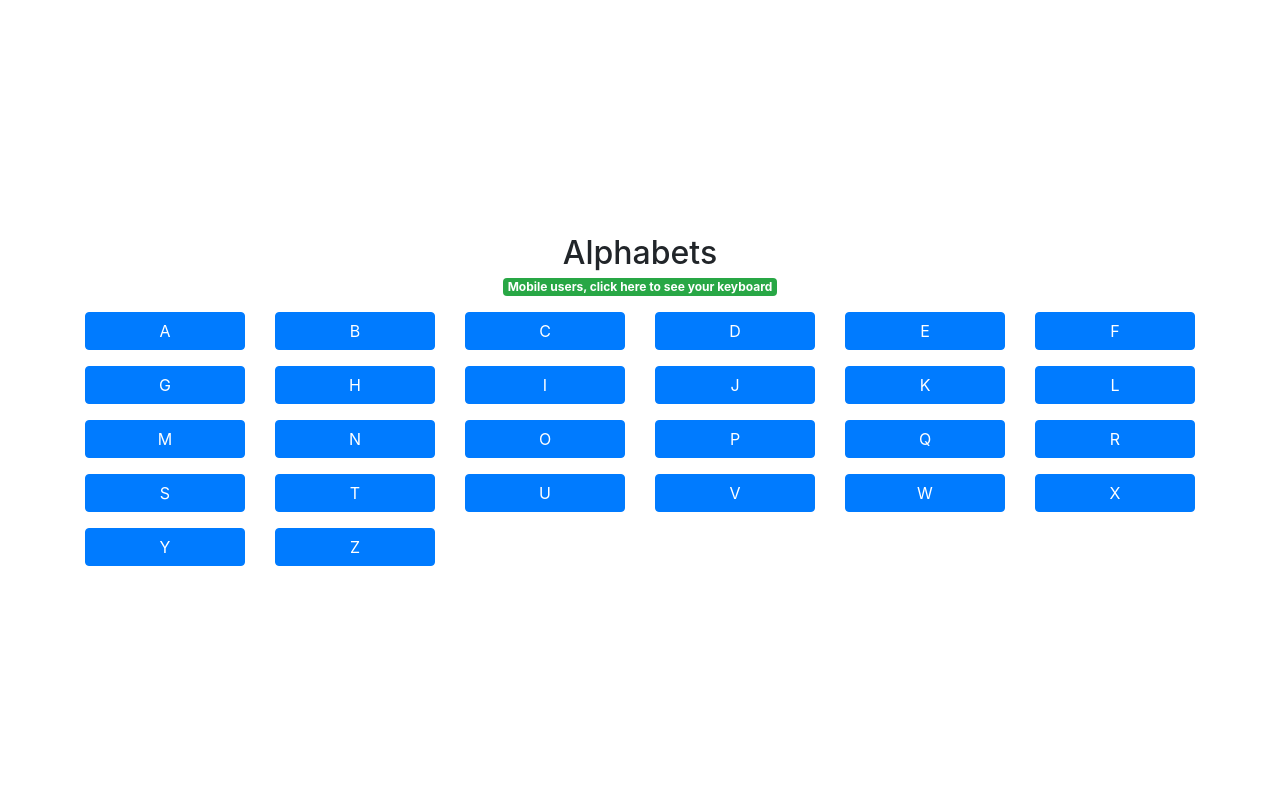
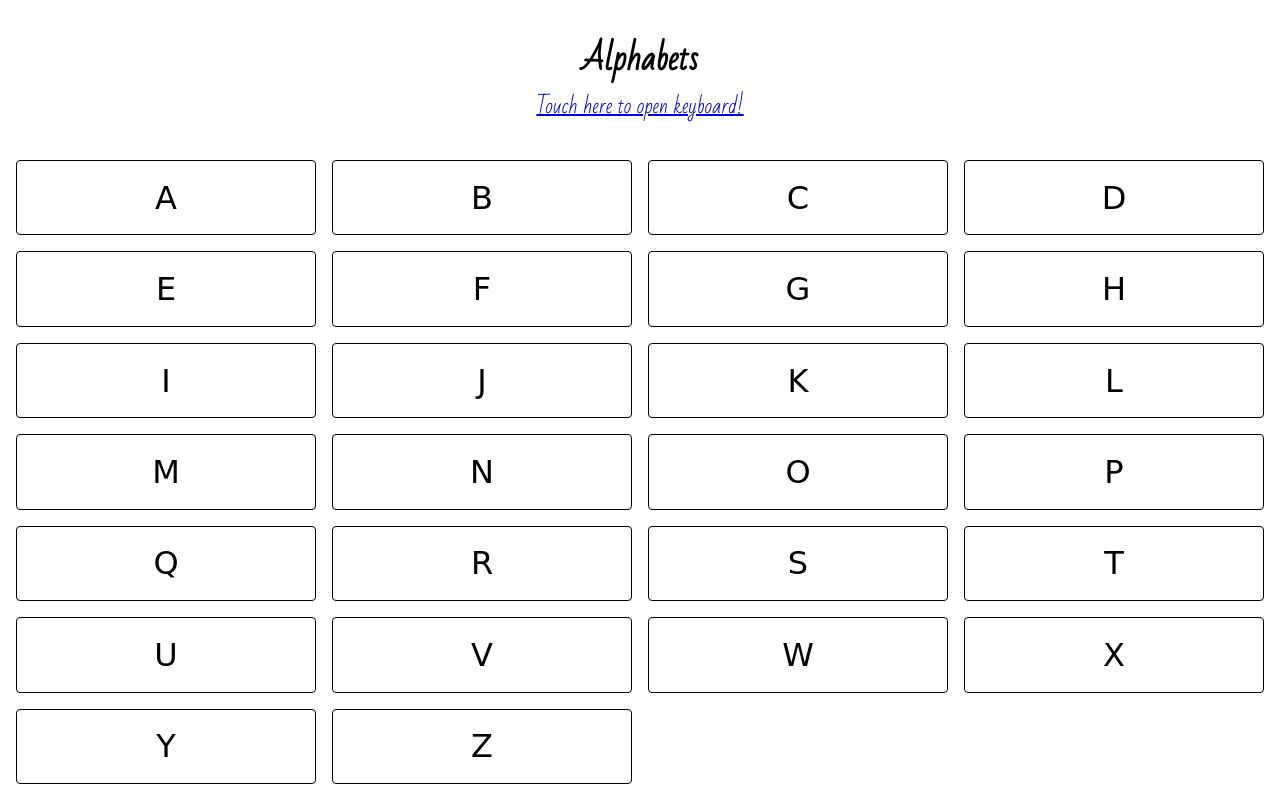
Before and after one commit to jasonzhouu/js30-1, a website built with webpack: page src/index.html in a window 1280 px wide. Built offline with nearby package versions, Linux system fonts and the light colour scheme; a web font is replaced by a local one.

Commit message:
Remove bootstrap and add custom styles

```diff
--- a/src/index.html
+++ b/src/index.html
@@ -3,99 +3,42 @@
 <head>
   <meta charset="UTF-8">
   <meta name="viewport" content="width=device-width, initial-scale=1">
-  <title>JS30-1</title>
-  <link rel="stylesheet" href="https://stackpath.bootstrapcdn.com/bootstrap/4.3.1/css/bootstrap.min.css">
+  <title>Alphabets</title>
 </head>
 <body>
-  <div class="container">
-    <div class="d-flex justify-content-md-center align-items-center flex-column app">
-      <h1 class="h2 mt-3 mb-0">Alphabets</h1>
-      <div>
-        <input type="text" class="input sr-only" value="None...">
-        <a href="#" class="kbd badge badge-success mt-0 mb-3">Mobile users, click here to see your keyboard</a>
-      </div>
-      <div class="row">
-        <div class="col col-4 col-md-3 col-lg-2">
-          <button class="btn btn-primary btn-block mb-3 key" data-key="a">A</button>
-        </div>
-        <div class="col col-4 col-md-3 col-lg-2">
-          <button class="btn btn-primary btn-block mb-3 key" data-key="b">B</button>
-        </div>
-        <div class="col col-4 col-md-3 col-lg-2">
-          <button class="btn btn-primary btn-block mb-3 key" data-key="c">C</button>
-        </div>
-        <div class="col col-4 col-md-3 col-lg-2">
-          <button class="btn btn-primary btn-block mb-3 key" data-key="d">D</button>
-        </div>
-        <div class="col col-4 col-md-3 col-lg-2">
-          <button class="btn btn-primary btn-block mb-3 key" data-key="e">E</button>
-        </div>
-        <div class="col col-4 col-md-3 col-lg-2">
-          <button class="btn btn-primary btn-block mb-3 key" data-key="f">F</button>
-        </div>
-        <div class="col col-4 col-md-3 col-lg-2">
-          <button class="btn btn-primary btn-block mb-3 key" data-key="g">G</button>
-        </div>
-        <div class="col col-4 col-md-3 col-lg-2">
-          <button class="btn btn-primary btn-block mb-3 key" data-key="h">H</button>
-        </div>
-        <div class="col col-4 col-md-3 col-lg-2">
-          <button class="btn btn-primary btn-block mb-3 key" data-key="i">I</button>
-        </div>
-        <div class="col col-4 col-md-3 col-lg-2">
-          <button class="btn btn-primary btn-block mb-3 key" data-key="j">J</button>
-        </div>
-        <div class="col col-4 col-md-3 col-lg-2">
-          <button class="btn btn-primary btn-block mb-3 key" data-key="k">K</button>
-        </div>
-        <div class="col col-4 col-md-3 col-lg-2">
-          <button class="btn btn-primary btn-block mb-3 key" data-key="l">L</button>
-        </div>
-        <div class="col col-4 col-md-3 col-lg-2">
-          <button class="btn btn-primary btn-block mb-3 key" data-key="m">M</button>
-        </div>
-        <div class="col col-4 col-md-3 col-lg-2">
-          <button class="btn btn-primary btn-block mb-3 key" data-key="n">N</button>
-        </div>
-        <div class="col col-4 col-md-3 col-lg-2">
-          <button class="btn btn-primary btn-block mb-3 key" data-key="o">O</button>
-        </div>
-        <div class="col col-4 col-md-3 col-lg-2">
-          <button class="btn btn-primary btn-block mb-3 key" data-key="p">P</button>
-        </div>
-        <div class="col col-4 col-md-3 col-lg-2">
-          <button class="btn btn-primary btn-block mb-3 key" data-key="q">Q</button>
-        </div>
-        <div class="col col-4 col-md-3 col-lg-2">
-          <button class="btn btn-primary btn-block mb-3 key" data-key="R">R</button>
-        </div>
-        <div class="col col-4 col-md-3 col-lg-2">
-          <button class="btn btn-primary btn-block mb-3 key" data-key="s">S</button>
-        </div>
-        <div class="col col-4 col-md-3 col-lg-2">
-          <button class="btn btn-primary btn-block mb-3 key" data-key="t">T</button>
-        </div>
-        <div class="col col-4 col-md-3 col-lg-2">
-          <button class="btn btn-primary btn-block mb-3 key" data-key="u">U</button>
-        </div>
-        <div class="col col-4 col-md-3 col-lg-2">
-          <button class="btn btn-primary btn-block mb-3 key" data-key="v">V</button>
-        </div>
-        <div class="col col-4 col-md-3 col-lg-2">
-          <button class="btn btn-primary btn-block mb-3 key" data-key="w">W</button>
-        </div>
-        <div class="col col-4 col-md-3 col-lg-2">
-          <button class="btn btn-primary btn-block mb-3 key" data-key="x">X</button>
-        </div>
-        <div class="col col-4 col-md-3 col-lg-2">
-          <button class="btn btn-primary btn-block mb-3 key" data-key="y">Y</button>
-        </div>
-        <div class="col col-4 col-md-3 col-lg-2">
-          <button class="btn btn-primary btn-block mb-3 key" data-key="z">Z</button>
-        </div>
-      </div>
-    </div>
-  </div>
+  <header>
+    <h1 class="h1">Alphabets</h1>
+    <a href="#" class="kbd">Touch here to open keyboard!</a>
+  </header>
+  <main>
+    <button class="key" data-key="a">A</button>
+    <button class="key" data-key="b">B</button>
+    <button class="key" data-key="c">C</button>
+    <button class="key" data-key="d">D</button>
+    <button class="key" data-key="e">E</button>
+    <button class="key" data-key="f">F</button>
+    <button class="key" data-key="g">G</button>
+    <button class="key" data-key="h">H</button>
+    <button class="key" data-key="i">I</button>
+    <button class="key" data-key="j">J</button>
+    <button class="key" data-key="k">K</button>
+    <button class="key" data-key="l">L</button>
+    <button class="key" data-key="m">M</button>
+    <button class="key" data-key="n">N</button>
+    <button class="key" data-key="o">O</button>
+    <button class="key" data-key="p">P</button>
+    <button class="key" data-key="q">Q</button>
+    <button class="key" data-key="R">R</button>
+    <button class="key" data-key="s">S</button>
+    <button class="key" data-key="t">T</button>
+    <button class="key" data-key="u">U</button>
+    <button class="key" data-key="v">V</button>
+    <button class="key" data-key="w">W</button>
+    <button class="key" data-key="x">X</button>
+    <button class="key" data-key="y">Y</button>
+    <button class="key" data-key="z">Z</button>
+  </main>
+  <aside class="hidden">
     <audio src="./public/a.wav" data-key="a"></audio>
     <audio src="./public/b.wav" data-key="b"></audio>
     <audio src="./public/c.wav" data-key="c"></audio>
@@ -122,8 +65,9 @@
     <audio src="./public/x.wav" data-key="x"></audio>
     <audio src="./public/y.wav" data-key="y"></audio>
     <audio src="./public/z.wav" data-key="z"></audio>
-  <script src="https://code.jquery.com/jquery-3.3.1.slim.min.js"></script>
-  <script src="https://cdnjs.cloudflare.com/ajax/libs/popper.js/1.14.7/umd/popper.min.js"></script>
-  <script src="https://stackpath.bootstrapcdn.com/bootstrap/4.3.1/js/bootstrap.min.js"></script>
+  </aside>
+  <aside class="hidden">
+    <input type="text" class="input" value="">
+  </aside>
 </body>
 </html>
--- /dev/null
+++ b/src/styles/_mixins.scss
@@ -0,0 +1,31 @@
+// Source: https://gist.github.com/MoOx/9137295
+
+@mixin resetButton {
+  border: none;
+  margin: 0;
+  padding: 0;
+  width: auto;
+  overflow: visible;
+
+  background: transparent;
+
+  /* inherit font & color from ancestor */
+  color: inherit;
+  font: inherit;
+
+  /* Normalize `line-height`. Cannot be changed from `normal` in Firefox 4+. */
+  line-height: normal;
+
+  /* Corrects font smoothing for webkit */
+  -webkit-font-smoothing: inherit;
+  -moz-osx-font-smoothing: inherit;
+
+  /* Corrects inability to style clickable `input` types in iOS */
+  -webkit-appearance: none;
+
+  /* Remove excess padding and border in Firefox 4+ */
+  &::-moz-focus-inner {
+    border: 0;
+    padding: 0;
+  }
+}
--- a/src/styles/index.scss
+++ b/src/styles/index.scss
@@ -1,14 +1,87 @@
-$red: red;
+@import url('https://fonts.googleapis.com/css?family=Bad+Script|Bowlby+One+SC&display=swap');
+@import url('https://cdnjs.cloudflare.com/ajax/libs/normalize/8.0.1/normalize.min.css');
+@import "mixins";
+
+$black: black;
+$white: white;
 $shadow: rgba(0, 0, 0, .25);
+$primaryFont: 'Bad Script', cursive;
+$secondaryFont: 'Bowlby One SC', cursive;
+$sm: "screen and (min-width: 720px)";
 
-.app {
+*,
+*::after,
+*::before {
+  box-sizing: border-box;
+}
+
+html {
+  font-size: 16px;
+}
+
+body {
+  padding: 1rem;
+  font-family: $secondaryFont;
+  display: grid;
+  grid-template: auto 1fr / 1fr;
+  grid-gap: 1rem;
   min-height: 100vh;
+  height: 100%;
+}
+
+header {
+  display: grid;
+  grid-template: auto auto / 1fr;
+  justify-items: center;
+  align-content: center;
+  min-height: 8rem;
+  height: 100%;
+}
+
+main {
+  display: grid;
+  grid-template: auto / repeat(3, 1fr);
+  grid-gap: 1rem 1rem;
+  grid-auto-flow: dense;
+  @media #{$sm} {
+    grid-template: auto / repeat(4, 1fr);
+  }
+}
+
+.h1,
+a {
+  font-family: $primaryFont;
+}
+
+.h1 {
+  margin: 0 0 1rem;
+  padding: 0;
+}
+
+a {
+  font-size: 1.25rem;
+}
+
+button {
+  @include resetButton;
+  font-size: 2rem;
+  border: .1rem solid $black;
+  border-radius: .25rem;
+  &:hover {
+    cursor: pointer;
+  }
 }
 
 .playing {
-  background: $red;
+  color: $white;
+  background: $black;
   box-shadow: 0 0 1rem .25rem $shadow;
   &:hover {
-    background: $red;
+    color: $white;
+    background: $black;
   }
 }
+
+.hidden {
+  display: none;
+}
```
Lines whose indentation alone changed are shown as unchanged.
